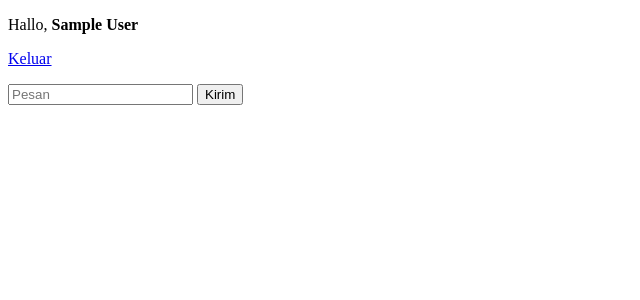
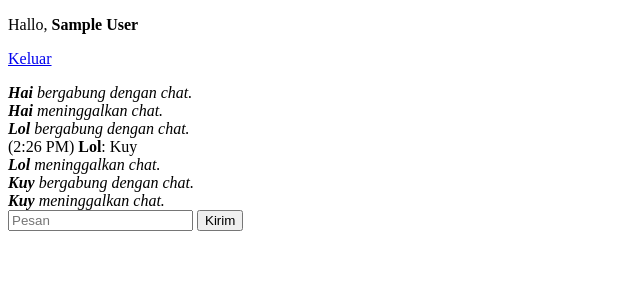
Before and after one commit to haridwh/Simple-Chat, a PHP site: page /index.php in a window 1280 px wide. Shown: the top 300 px of the page, without its empty margins (0-640 px from the left). Run offline with PHP 8.4, Linux system fonts and the light colour scheme; the visitor is signed in with stand-in values (Sample User, id 1); some libraries are stand-ins or nearby versions.

Commit message:
first commit

```diff
--- /dev/null
+++ b/chat.html
@@ -0,0 +1 @@
+<div class='msgln'><i><b>Hai</b> bergabung dengan chat.</i><br></div><div class='msgln'><i><b>Hai</b> meninggalkan chat.</i><br></div><div class='msgln'><i><b>Lol</b> bergabung dengan chat.</i><br></div><div'>(2:26 PM) <b>Lol</b>: Kuy<br></div><div class='msgln'><i><b>Lol</b> meninggalkan chat.</i><br></div><div class='msgln'><i><b>Kuy</b> bergabung dengan chat.</i><br></div><div class='msgln'><i><b>Kuy</b> meninggalkan chat.</i><br></div>
--- a/index.php
+++ b/index.php
@@ -5,7 +5,7 @@
     if ($_POST['username'] != "") {
       $_SESSION['name'] = $_POST['username'];
 
-      $fp = fopen("log.html", 'a');
+      $fp = fopen("chat.html", 'a');
       fwrite($fp, "<div class='msgln'><i><b>". $_SESSION['name'] ."</b> bergabung dengan chat.</i><br></div>");
       fclose($fp);
     }else{
@@ -16,13 +16,13 @@
   if (isset($_POST['msg'])) {
     $text = $_POST['msg'];
 
-    $fp = fopen("log.html", 'a');
+    $fp = fopen("chat.html", 'a');
     fwrite($fp, "<div'>(".date("g:i A").") <b>".$_SESSION['name']."</b>: ".stripslashes(htmlspecialchars($text))."<br></div>");
     fclose($fp);
   }
 
   if (isset($_GET['logout'])) {
-    $fp = fopen("log.html", 'a');
+    $fp = fopen("chat.html", 'a');
     fwrite($fp, "<div class='msgln'><i><b>". $_SESSION['name'] ."</b> meninggalkan chat.</i><br></div>");
     fclose($fp);
 
@@ -85,7 +85,7 @@
 
         function loadChat() {
           var oldscrollHeight = $("#chatbox").attr("scrollHeight") - 20; //Scroll height before the request
-          $.get("log.html", function(data) {
+          $.get("chat.html", function(data) {
             $("#chatbox").html(data);
             var newscrollHeight = $("#chatbox").attr("scrollHeight") - 20; //Scroll height after the request
       			if(newscrollHeight > oldscrollHeight){
```
Also changed, not shown: 1 other file.
